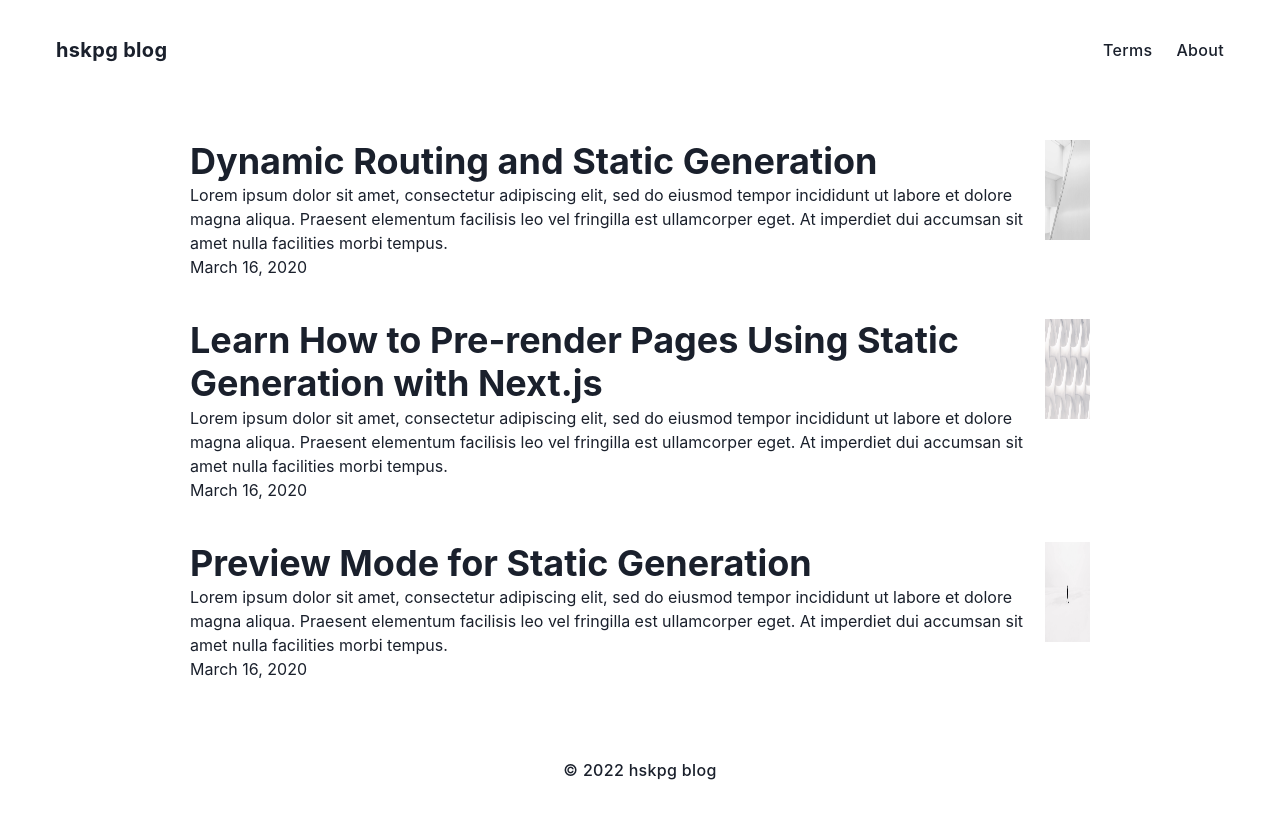
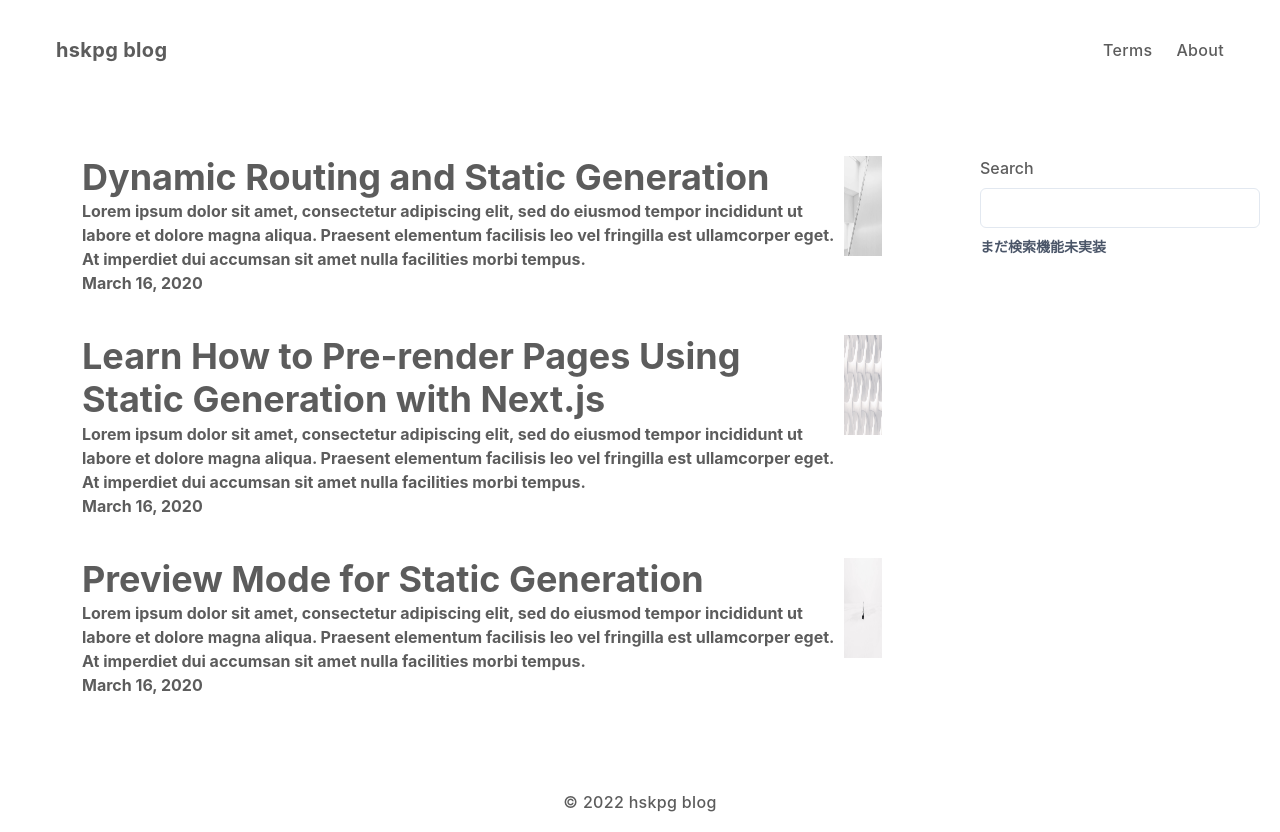
Before and after one commit to ShuntaH/next-ts-blog-template, a Next.js app: page / in a window 1280 px wide. Before the commit the page ends 800 px from the top, so only its background shows below. Built offline with nearby package versions, Linux system fonts and the light colour scheme.

Commit message:
UPDATE: use grid css for layout

```diff
--- a/components/layout.tsx
+++ b/components/layout.tsx
@@ -1,8 +1,9 @@
-import Footer from './footer'
 import Meta from './meta'
 import React from "react";
 import Header from "./header";
-import { Box } from "@chakra-ui/react";
+import { Grid, GridItem } from "@chakra-ui/react";
+import SideArea from "./side-area";
+import Footer from "./footer";
 
 type Props = {
   preview?: boolean
@@ -13,18 +14,43 @@ const Layout = ({preview, children}: Props) => {
   return (
     <>
       <Meta/>
+      <Grid
+        width={'100%'}
+        marginInline={'auto'}
+        templateAreas={
+          `"header header"
+            "main side"
+            "footer footer"`
+        }
+        gridTemplateRows={'100px 1fr 60px'}
+        gridTemplateColumns={'1fr 300px'}
+        gap='4'
+        color='blackAlpha.700'
+        fontWeight='bold'
+      >
+        <GridItem gridArea={'header'} as={"header"}>
+          {/*height 100px*/}
+          <Header/>
+        </GridItem>
+        <GridItem gridArea={'main'} minHeight={'calc(100vh - 160px)'}>
+          <main>{children}</main>
+        </GridItem>
+        <GridItem gridArea={'side'}>
+          <SideArea></SideArea>
+        </GridItem>
+        <GridItem gridArea={'footer'}>
+          {/*height 60px*/}
+          <Footer/>
+        </GridItem>
+      </Grid>
 
-      {/*height 100px*/}
-      <Header/>
+      {/*<Box>*/}
+      {/*  /!*<Alert preview={preview}/>*!/*/}
 
-      <Box minHeight={'calc(100vh - 160px)'}>
-        {/*<Alert preview={preview}/>*/}
 
-        <main>{children}</main>
-      </Box>
+      {/*</Box>*/}
 
-      {/*height 60px*/}
-      <Footer/>
+
     </>
   )
 }
--- /dev/null
+++ b/components/search-form.tsx
@@ -0,0 +1,13 @@
+import { FormControl, FormHelperText, FormLabel, Input } from "@chakra-ui/react";
+
+const SearchForm = () => {
+  return (
+    <FormControl width={'100%'} maxWidth={'280px'}>
+      <FormLabel>Search</FormLabel>
+      <Input type='text'/>
+      <FormHelperText>まだ検索機能未実装</FormHelperText>
+    </FormControl>
+  );
+}
+
+export default SearchForm
--- /dev/null
+++ b/components/side-area.tsx
@@ -0,0 +1,14 @@
+import SearchForm from "./search-form";
+import { Container } from "@chakra-ui/react";
+
+const SideArea = () => {
+  return (
+    <Container width={'100%'} py={10}>
+      <SearchForm></SearchForm>
+    </Container>
+
+
+  );
+}
+
+export default SideArea
--- a/pages/index.tsx
+++ b/pages/index.tsx
@@ -22,7 +22,7 @@ export default function Index({allPosts}: Props) {
     //   <title>hskpg blog</title>
     // </Head>
 
-    <Container width={'100%'} maxWidth={'900px'} marginInline={'auto'} py={10}>
+    <Container width={'100%'} maxWidth={'800px'} py={10}>
       {
         allPosts.length > 0 ?
           <ArticleHeadingList posts={allPosts}/>
--- a/theme/components/navigation.ts
+++ b/theme/components/navigation.ts
@@ -5,7 +5,7 @@ export const Link: ComponentStyleConfig = defineStyleConfig({
   baseStyle: {
     _hover: {
       textDecoration: 'none',
-      color: 'gray.100',
+      color: 'gray.200',
       // textShadow: '#CBD5E0 1px 0 1px;'
     }
   },
```
